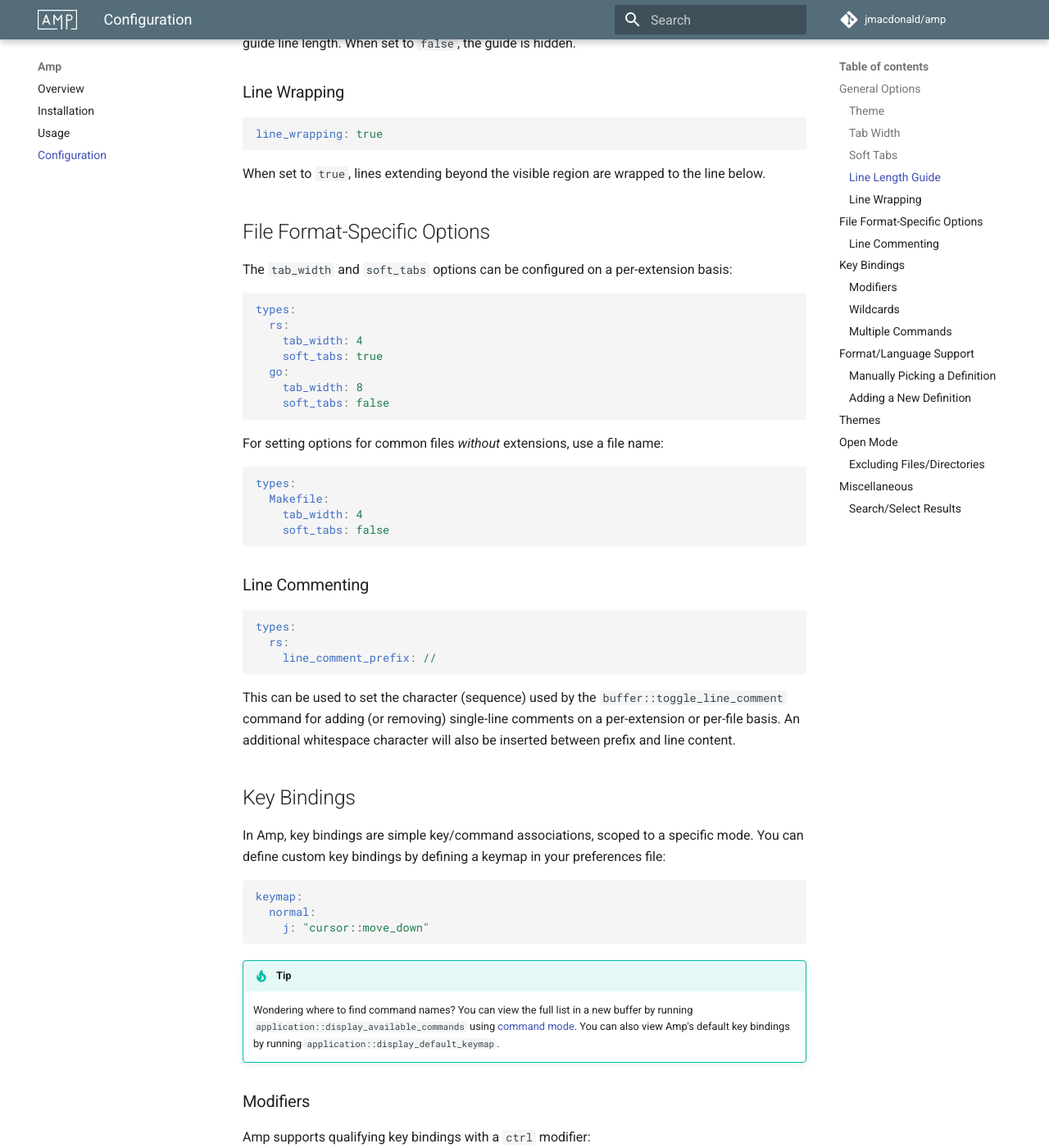
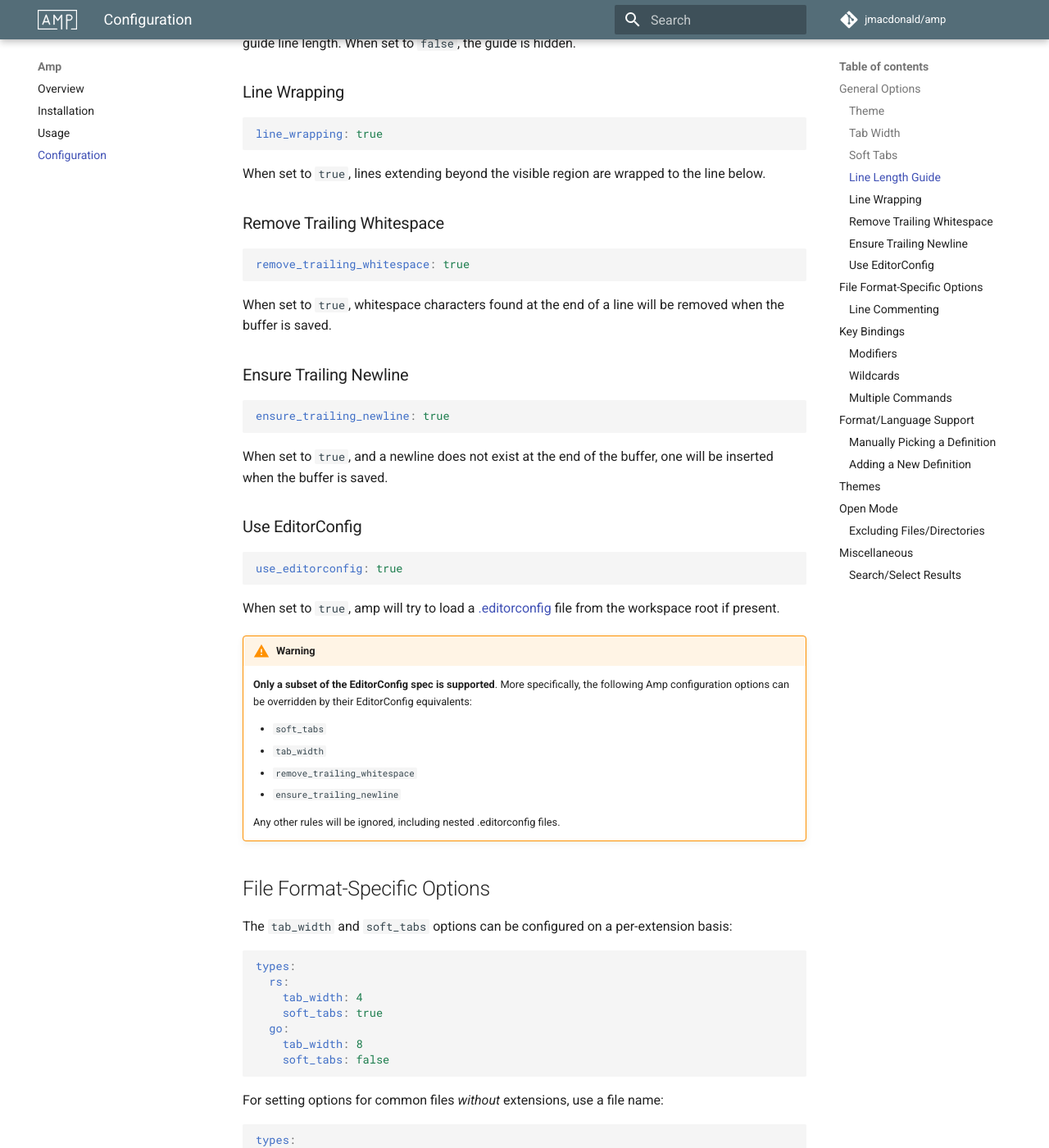
Before and after one commit to jmacdonald/amp, an MkDocs documentation site: the page built from documentation/pages/configuration.md, in a window 1280 px wide and 1400 px high, scrolled down 1260 px. Shown: the whole window at 82% size. Built offline with MkDocs 1.6.1 and Material for MkDocs 9.7.7, drawn with Linux system fonts in a browser that asks for light colours; comment, search, counter and statistics services are not loaded; old or Windows-style settings are respelled for this version of MkDocs.

Commit message:
Add documentation for new configuration options.

````diff
--- a/documentation/pages/configuration.md
+++ b/documentation/pages/configuration.md
@@ -56,6 +56,40 @@ line_wrapping: true
 ```
 
 When set to `true`, lines extending beyond the visible region are wrapped to the line below.
+
+### Remove Trailing Whitespace
+
+```yaml
+remove_trailing_whitespace: true
+```
+
+When set to `true`, whitespace characters found at the end of a line will be removed when the buffer is saved.
+
+### Ensure Trailing Newline
+
+```yaml
+ensure_trailing_newline: true
+```
+
+When set to `true`, and a newline does not exist at the end of the buffer, one will be inserted when the buffer is saved.
+
+### Use EditorConfig
+
+```yaml
+use_editorconfig: true
+```
+
+When set to `true`, amp will try to load a [.editorconfig](https://editorconfig.org) file from the workspace root if present.
+
+!!! warning
+    **Only a subset of the EditorConfig spec is supported**. More specifically, the following Amp configuration options can be overridden by their EditorConfig equivalents:
+
+    * `soft_tabs`
+    * `tab_width`
+    * `remove_trailing_whitespace`
+    * `ensure_trailing_newline`
+
+    Any other rules will be ignored, including nested .editorconfig files.
 
 ## File Format-Specific Options
 
````
